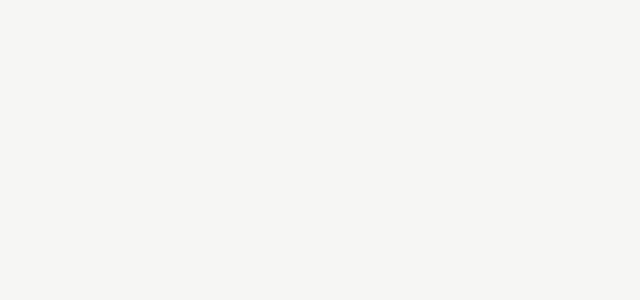
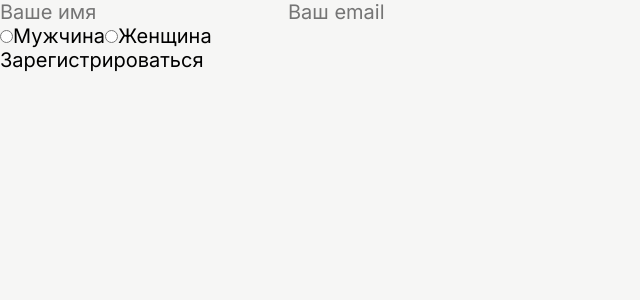
Before and after one commit to wedyza/kaleidoskop-site, a React (Vite) app in the folder kaleidoskop-site/: page /registration in a window 1280 px wide. Before the commit this address had no page. Shown: the top 300 px of the page, without its empty margins (0-640 px from the left). Built offline with nearby package versions, Linux system fonts and the light colour scheme.

Commit message:
implement authorization

```diff
--- a/kaleidoskop-site/src/App.tsx
+++ b/kaleidoskop-site/src/App.tsx
@@ -9,10 +9,14 @@ import BasketPage from './pages/BasketPage/BasketPage';
 import OrdersPage from './pages/OrdersPage/OrdersPage';
 import ComparisonPage from './pages/ComparisonPage/ComparisonPage';
 import ProductPage from './pages/ProductPage/ProductPage';
+import LoginPage from './pages/LoginPage/LoginPage';
+import RegisterPage from './pages/RegisterPage/RegisterPage';
 
 function App() {
   return (
     <Routes>
+      <Route path="/login" element={<LoginPage />} />
+      <Route path="/registration" element={<RegisterPage />} />
       <Route element={<AppLayout />}>
         <Route path="/" element={<MainPage />} />
         <Route path="/product/:slug" element={<ProductPage />} />
--- a/kaleidoskop-site/src/app/store.ts
+++ b/kaleidoskop-site/src/app/store.ts
@@ -1,11 +1,13 @@
 import { configureStore } from '@reduxjs/toolkit';
 import productsReducer from '../features/products/productsSlice'
 import productItemReducer from '../features/products/productItemSlice'
+import authReducer from '../features/auth/authSlice'
 
 export const store = configureStore({
   reducer: {
     products: productsReducer,
     productItem: productItemReducer,
+    auth: authReducer,
   },
 });
 
--- /dev/null
+++ b/kaleidoskop-site/src/features/auth/authSlice.ts
@@ -0,0 +1,154 @@
+import { createSlice, createAsyncThunk } from '@reduxjs/toolkit';
+import { api } from '../../api/axiosInstance';
+
+interface AuthState {
+  email: string;
+  token: string | null;
+  step: 'email' | 'otp' | 'authenticated';
+  loading: boolean;
+  error: string | null;
+}
+
+const initialState: AuthState = {
+  email: '',
+  token: localStorage.getItem('token'),
+  step: localStorage.getItem('token') ? 'authenticated' : 'email',
+  loading: false,
+  error: null,
+};
+
+export const createOtp = createAsyncThunk(
+  'auth/createOtp',
+  async (email: string, { rejectWithValue }) => {
+    try {
+      const response = await api.post('/auth/create-otp/', {
+        email,
+      });
+      return response.data;
+    } catch (error: any) {
+      return rejectWithValue(error.response?.data?.message || 'Ошибка отправки кода');
+    }
+  }
+);
+
+export const registerUser = createAsyncThunk(
+  'auth/registerUser',
+  async (
+    { email, name, sex }: { email: string; name: string; sex: 'MALE' | 'FEMALE' },
+    { rejectWithValue }
+  ) => {
+    try {
+      const response = await api.post('/auth/register/', {
+        email,
+        first_name: name,
+        sex,
+      });
+      return response.data;
+    } catch (error: any) {
+      return rejectWithValue(error.response?.data?.message || 'Ошибка регистрации');
+    }
+  }
+);
+
+// export const registerSeller = createAsyncThunk(
+//   'auth/registerSeller',
+//   async (
+//     { email, name, sex }: { email: string; name: string; sex: 'MALE' | 'FEMALE' },
+//     { rejectWithValue }
+//   ) => {
+//     try {
+//       const response = await api.post('/auth/register_seller', {
+//         email,
+//         first_name: name,
+//         sex,
+//       });
+//       return response.data;
+//     } catch (error: any) {
+//       return rejectWithValue(error.response?.data?.message || 'Ошибка регистрации');
+//     }
+//   }
+// );
+
+export const validateOtp = createAsyncThunk(
+  'auth/validateOtp',
+  async ({ email, otp }: { email: string; otp: string }, { rejectWithValue }) => {
+    try {
+      const response = await api.post('/auth/validate-otp/', { email, otp });
+      return response.data;
+    } catch (error: any) {
+      return rejectWithValue(error.response?.data?.message || 'Ошибка при проверке кода');
+    }
+  }
+);
+
+const authSlice = createSlice({
+  name: 'auth',
+  initialState,
+  reducers: {
+    setEmail(state, action) {
+      state.email = action.payload;
+    },
+    logout(state) {
+      state.token = null;
+      state.step = 'email';
+      state.email = '';
+      localStorage.removeItem('token');
+    }
+  },
+  extraReducers: (builder) => {
+    builder
+      .addCase(createOtp.pending, (state) => {
+        state.loading = true;
+        state.error = null;
+      })
+      .addCase(createOtp.fulfilled, (state) => {
+        state.loading = false;
+        state.step = 'otp';
+      })
+      .addCase(createOtp.rejected, (state, action) => {
+        state.loading = false;
+        state.error = action.payload as string;
+      })
+      .addCase(validateOtp.pending, (state) => {
+        state.loading = true;
+        state.error = null;
+      })
+      .addCase(validateOtp.fulfilled, (state, action) => {
+        state.loading = false;
+        state.token = action.payload.access;
+        state.step = 'authenticated';
+        localStorage.setItem('token', action.payload.access);
+      })
+      .addCase(validateOtp.rejected, (state, action) => {
+        state.loading = false;
+        state.error = action.payload as string;
+      })
+      .addCase(registerUser.pending, (state) => {
+        state.loading = true;
+        state.error = null;
+      })
+      .addCase(registerUser.fulfilled, (state) => {
+        state.loading = false;
+        state.step = 'otp';
+      })
+      .addCase(registerUser.rejected, (state, action) => {
+        state.loading = false;
+        state.error = action.payload as string;
+      })
+      // .addCase(registerSeller.pending, (state) => {
+      //   state.loading = true;
+      //   state.error = null;
+      // })
+      // .addCase(registerSeller.fulfilled, (state) => {
+      //   state.loading = false;
+      //   state.step = 'otp';
+      // })
+      // .addCase(registerSeller.rejected, (state, action) => {
+      //   state.loading = false;
+      //   state.error = action.payload as string;
+      // })
+  },
+});
+
+export const { setEmail, logout } = authSlice.actions;
+export default authSlice.reducer;
--- a/kaleidoskop-site/src/main.tsx
+++ b/kaleidoskop-site/src/main.tsx
@@ -1,4 +1,4 @@
-import { StrictMode } from 'react'
+//import { StrictMode } from 'react'
 import { createRoot } from 'react-dom/client'
 import App from './App.tsx'
 import ScrollToTop from './components/ScrollToTop.tsx'
@@ -8,11 +8,11 @@ import store from './app/store.ts'
 
 createRoot(document.getElementById('root')!).render(
   <Provider store={store}>
-    <StrictMode>
+    {/* <StrictMode> */}
       <BrowserRouter>
         <ScrollToTop />
         <App />
       </BrowserRouter>
-    </StrictMode>
+    {/* </StrictMode> */}
   </Provider>
 )
--- /dev/null
+++ b/kaleidoskop-site/src/pages/LoginPage/LoginPage.tsx
@@ -0,0 +1,67 @@
+import { useEffect, useState } from 'react';
+import { useAppDispatch, useAppSelector } from '../../app/hooks';
+import { createOtp, validateOtp } from '../../features/auth/authSlice';
+import { useNavigate } from 'react-router-dom';
+
+function LoginPage() {
+  const dispatch = useAppDispatch();
+  const navigate = useNavigate();
+
+  const [email, setEmail] = useState('');
+  const [code, setCode] = useState('');
+
+  const step = useAppSelector((state) => state.auth.step);
+  const loading = useAppSelector((state) => state.auth.loading);
+  const token = useAppSelector((state) => state.auth.token);
+
+  const handleRequestOtp = (e: React.FormEvent) => {
+    e.preventDefault();
+    if (!email) return;
+    dispatch(createOtp(email));
+  };
+
+  const handleValidateOtp = (e: React.FormEvent) => {
+    e.preventDefault();
+    if (!code) return;
+    dispatch(validateOtp({ email, otp: code }));
+  };
+
+  useEffect(() => {
+    if (token) navigate('/');
+  }, [token, navigate]);
+
+  return (
+    <div>
+      {step === 'email' && (
+        <>
+          <input
+            type="email"
+            placeholder="Email"
+            value={email}
+            onChange={(e) => setEmail(e.target.value)}
+          />
+
+          <button onClick={handleRequestOtp} disabled={loading}>
+            Получить код
+          </button>
+        </>
+      )}
+      {step === 'otp' && (
+        <>
+          <input
+            type="text"
+            placeholder="Код"
+            value={code}
+            onChange={(e) => setCode(e.target.value)}
+          />
+
+          <button onClick={handleValidateOtp} disabled={loading}>
+            Войти
+          </button>
+        </>
+      )}
+    </div>
+  );
+}
+
+export default LoginPage;
--- a/kaleidoskop-site/src/pages/ProductPage/ProductPage.scss
+++ b/kaleidoskop-site/src/pages/ProductPage/ProductPage.scss
@@ -3,7 +3,7 @@
   padding-bottom: 50px;
   padding-right: 130px;
   display: grid;
-  grid-template-columns: 1fr 42%;
+  grid-template-columns: minmax(0, 600px) 1fr;
   background-color: var(--white);
   border-radius: var(--border-radius);
   box-shadow: var(--shadow3);
--- /dev/null
+++ b/kaleidoskop-site/src/pages/RegisterPage/RegisterPage.tsx
@@ -0,0 +1,105 @@
+import { useEffect, useState } from 'react';
+import { useAppDispatch, useAppSelector } from '../../app/hooks';
+import { registerUser, validateOtp } from '../../features/auth/authSlice';
+import { useNavigate } from 'react-router-dom';
+
+function RegisterPage() {
+  const dispatch = useAppDispatch();
+  const navigate = useNavigate();
+
+  const step = useAppSelector((state) => state.auth.step);
+  const loading = useAppSelector((state) => state.auth.loading);
+  const token = useAppSelector((state) => state.auth.token);
+
+  const [name, setName] = useState('');
+  const [email, setEmail] = useState('');
+  const [code, setCode] = useState('');
+  const [sex, setSex] = useState<'MALE' | 'FEMALE' | ''>('');
+
+  const handleRegister = (e: React.FormEvent) => {
+    e.preventDefault();
+    if (!email || !name || !sex) return;
+    dispatch(registerUser({ name, email, sex }));
+  };
+
+  const handleValidate = (e: React.FormEvent) => {
+    e.preventDefault();
+    if (!code) return;
+    dispatch(validateOtp({ email, otp: code }));
+  };
+
+  useEffect(() => {
+    if (token) navigate('/');
+  }, [token, navigate]);
+
+  return (
+    <div>
+      {step === 'email' && (
+        <>
+          <input
+            type="text"
+            placeholder="Ваше имя"
+            value={name}
+            onChange={(e) => setName(e.target.value)}
+          />
+
+          <input
+            type="email"
+            placeholder="Ваш email"
+            value={email}
+            onChange={(e) => setEmail(e.target.value)}
+          />
+
+          <div>
+            <label>
+              <input
+                type="radio"
+                name="gender"
+                value="MALE"
+                checked={sex === 'MALE'}
+                onChange={() => setSex('MALE')}
+              />
+              Мужчина
+            </label>
+
+            <label>
+              <input
+                type="radio"
+                name="gender"
+                value="FEMALE"
+                checked={sex === 'FEMALE'}
+                onChange={() => setSex('FEMALE')}
+              />
+              Женщина
+            </label>
+          </div>
+
+          <button onClick={handleRegister} disabled={loading}>
+            Зарегистрироваться
+          </button>
+        </>
+      )}
+
+      {step === 'otp' && (
+        <>
+          <input
+            type="text"
+            placeholder="Код из письма"
+            value={code}
+            onChange={(e) => setCode(e.target.value)}
+          />
+
+          <button onClick={handleValidate} disabled={loading}>
+            Подтвердить
+          </button>
+        </>
+      )}
+
+      {step === 'authenticated' && (
+        <div>Регистрация завершена</div>
+      )}
+    </div>
+  );
+}
+
+export default RegisterPage;
```
Also changed, not shown: kaleidoskop-site/src/pages/LoginPage/LoginPage.scss (added), kaleidoskop-site/src/pages/RegisterPage/RegisterPage.scss (added).
